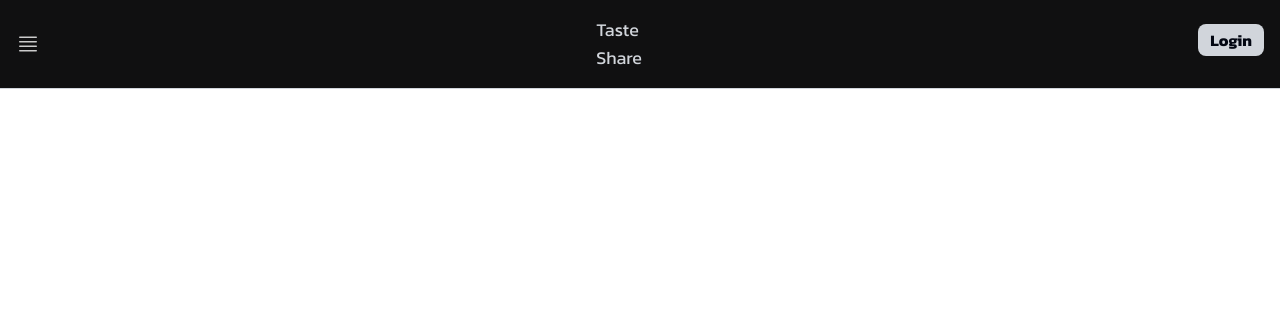
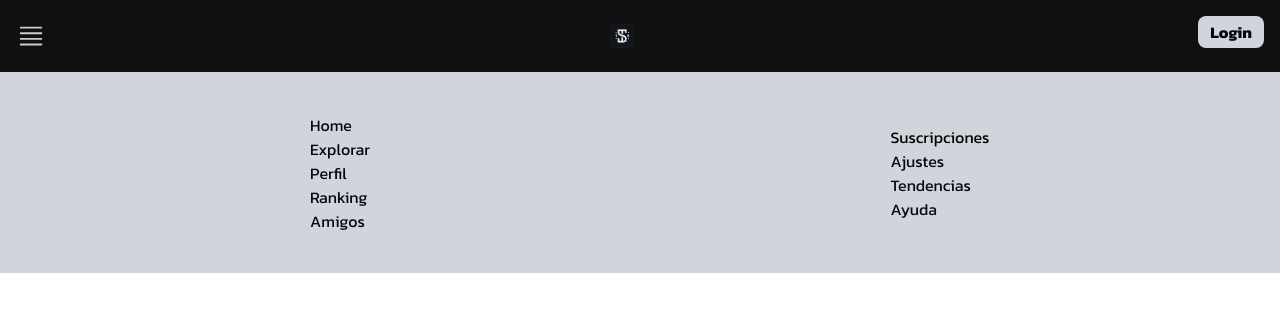
Before and after one commit to Chispaclick/Taste-Share, a Next.js app: page / in a window 1280 px wide. Shown: the top 312 px of the page. Built offline with nearby package versions, Linux system fonts and the light colour scheme.

Commit message:
Taste Share commit #6

```diff
--- a/src/components/client-component/ClientComponent.jsx
+++ b/src/components/client-component/ClientComponent.jsx
@@ -3,7 +3,7 @@
 import NavBar from "@/components/navbar/NavBar";
 import SlideMain from "@/components/slide-main/SlideMain";
 import { useState } from "react";
-import Login from "../login/Login";
+import Footer from "@/components/footer/Footer";
 
 export default function ClientComponent({ children }) {
   const [isOpen, setIsOpen] = useState(false);
@@ -22,6 +22,7 @@ export default function ClientComponent({ children }) {
 
       {/* Contenido principal */}
       <main>{children}</main>
+      <Footer />
     </>
   );
 }
--- /dev/null
+++ b/src/components/footer/Footer.jsx
@@ -0,0 +1,48 @@
+import React from "react";
+import Link from "next/link";
+
+function Footer() {
+  return (
+    <div className="bg-gray-300 flex place-content-center items-center w-full p-10">
+      <div className="flex flex-col place-content-start items-center w-1/2">
+        <ul>
+          <li className="text-gray-950">
+            <Link href="/">Home</Link>
+          </li>
+          <li className="text-gray-950">
+            <Link href="/explore">Explorar</Link>
+          </li>
+          <li className="text-gray-950">
+            <Link href="/profile">Perfil</Link>
+          </li>
+
+          <li className="text-gray-950">
+            <Link href="/ranking">Ranking</Link>
+          </li>
+          <li className="text-gray-950">
+            <Link href="/friends">Amigos</Link>
+          </li>
+        </ul>
+      </div>
+
+      <div className="flex flex-col place-content-start  items-center w-1/2">
+        <ul>
+          <li>
+            <Link href="/subscriptions">Suscripciones</Link>
+          </li>
+          <li className="text-gray-950">
+            <Link href="/settings">Ajustes</Link>
+          </li>
+          <li className="text-gray-950">
+            <Link href="/trends">Tendencias</Link>
+          </li>
+          <li className="text-gray-950">
+            <Link href="/help">Ayuda</Link>
+          </li>
+        </ul>
+      </div>
+    </div>
+  );
+}
+
+export default Footer;
--- a/src/components/icons/HeroiconsBars4Solid.tsx
+++ b/src/components/icons/HeroiconsBars4Solid.tsx
@@ -2,5 +2,5 @@ import React from 'react';
 import type { SVGProps } from 'react';
 
 export default function HeroiconsBars4Solid(props: SVGProps<SVGSVGElement>) {
-	return (<svg xmlns="http://www.w3.org/2000/svg" width={24} height={24} viewBox="0 0 24 24" {...props}><path fill="#cccccc" fillRule="evenodd" d="M3 5.25a.75.75 0 0 1 .75-.75h16.5a.75.75 0 0 1 0 1.5H3.75A.75.75 0 0 1 3 5.25m0 4.5A.75.75 0 0 1 3.75 9h16.5a.75.75 0 0 1 0 1.5H3.75A.75.75 0 0 1 3 9.75m0 4.5a.75.75 0 0 1 .75-.75h16.5a.75.75 0 0 1 0 1.5H3.75a.75.75 0 0 1-.75-.75m0 4.5a.75.75 0 0 1 .75-.75h16.5a.75.75 0 0 1 0 1.5H3.75a.75.75 0 0 1-.75-.75" clipRule="evenodd"></path></svg>);
+	return (<svg xmlns="http://www.w3.org/2000/svg" width={30} height={30} viewBox="0 0 24 24" {...props}><path fill="#cccccc" fillRule="evenodd" d="M3 5.25a.75.75 0 0 1 .75-.75h16.5a.75.75 0 0 1 0 1.5H3.75A.75.75 0 0 1 3 5.25m0 4.5A.75.75 0 0 1 3.75 9h16.5a.75.75 0 0 1 0 1.5H3.75A.75.75 0 0 1 3 9.75m0 4.5a.75.75 0 0 1 .75-.75h16.5a.75.75 0 0 1 0 1.5H3.75a.75.75 0 0 1-.75-.75m0 4.5a.75.75 0 0 1 .75-.75h16.5a.75.75 0 0 1 0 1.5H3.75a.75.75 0 0 1-.75-.75" clipRule="evenodd"></path></svg>);
 }
--- a/src/components/navbar/NavBar.jsx
+++ b/src/components/navbar/NavBar.jsx
@@ -10,7 +10,7 @@ function NavBar({toggleMenu}) {
   return (
     <div className='relative flex items-center place-content-between bg-background p-4 border-b-[0.2px] border-b-gray-300'>
       <HeroiconsBars4Solid onClick={toggleMenu}/>
-      <Link href="/taste-share"><h1 className='text-gray-300 text-lg'>Taste<br />Share</h1></Link>
+      <Link href="/taste-share"><img src='/logo.jpg' className='w-6' /></Link>
       <Link href="/log"><button className='bg-gray-300 text-gray-950 font-semibold mb-2 rounded-lg py-1 px-3 '>Login</button></Link>
 
     </div>
--- a/src/components/slide-main/SlideMain.jsx
+++ b/src/components/slide-main/SlideMain.jsx
@@ -1,5 +1,5 @@
 import Link from "next/link";
-import QlementineIconsUser16 from "@/components/icons/QlementineIconsUser16";
+
 
 function SlideMain({ isOpen }) {
   return (
```
Also changed, not shown: public/logo.jpg (added).
